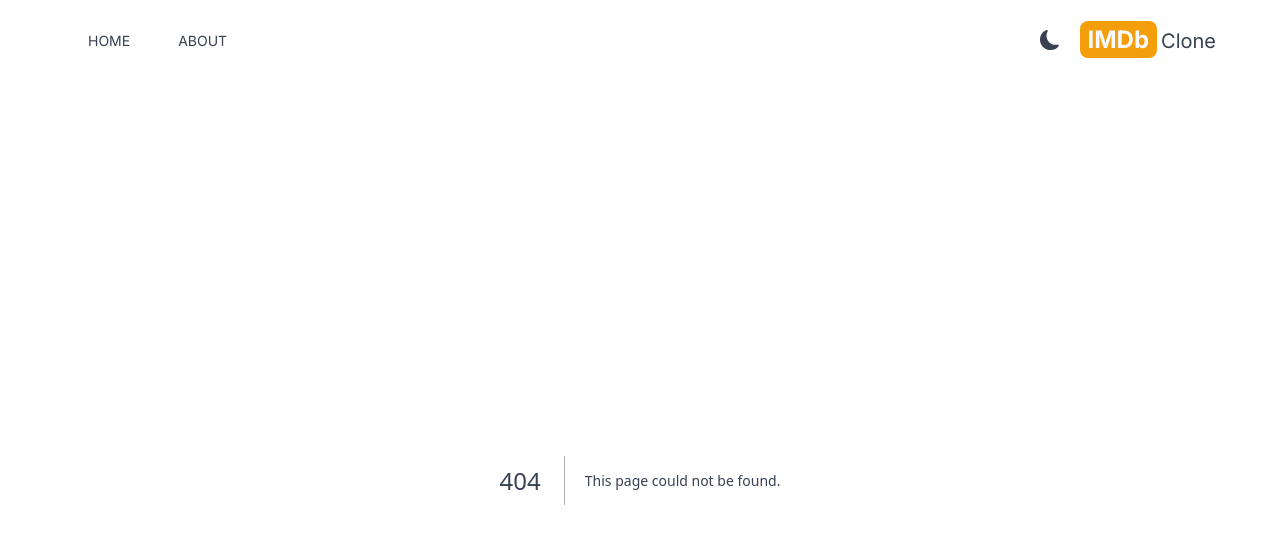
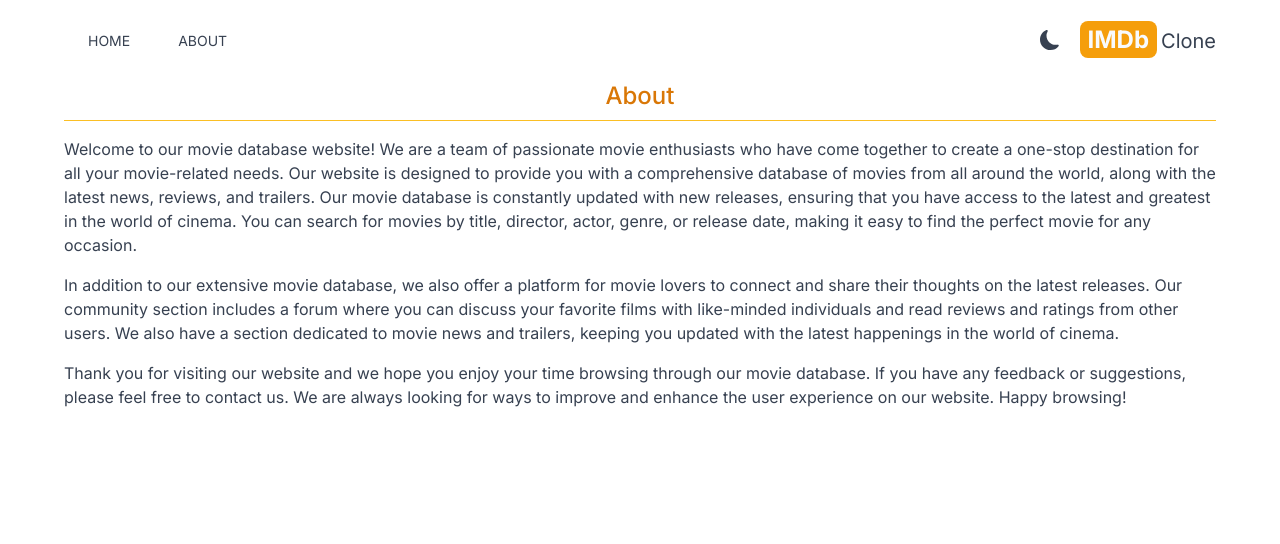
Before and after one commit to Dyraxe/imdb-clone-Next.js-13, a Next.js app: page /about in a window 1280 px wide. Before the commit this address had no page. Shown: the top 544 px of the page. Built offline with nearby package versions, Linux system fonts and the light colour scheme.

Commit message:
create the about page

```diff
--- /dev/null
+++ b/src/app/about/page.jsx
@@ -0,0 +1,38 @@
+function About() {
+  return (
+    <div className="mx-auto max-w-6xl space-y-4">
+      <h1 className="mb-4 border-b border-amber-400 pb-2 text-center text-2xl font-medium text-amber-600">
+        About
+      </h1>
+      <p>
+        Welcome to our movie database website! We are a team of passionate movie
+        enthusiasts who have come together to create a one-stop destination for
+        all your movie-related needs. Our website is designed to provide you
+        with a comprehensive database of movies from all around the world, along
+        with the latest news, reviews, and trailers. Our movie database is
+        constantly updated with new releases, ensuring that you have access to
+        the latest and greatest in the world of cinema. You can search for
+        movies by title, director, actor, genre, or release date, making it easy
+        to find the perfect movie for any occasion.
+      </p>
+      <p>
+        In addition to our extensive movie database, we also offer a platform
+        for movie lovers to connect and share their thoughts on the latest
+        releases. Our community section includes a forum where you can discuss
+        your favorite films with like-minded individuals and read reviews and
+        ratings from other users. We also have a section dedicated to movie news
+        and trailers, keeping you updated with the latest happenings in the
+        world of cinema.
+      </p>
+      <p>
+        Thank you for visiting our website and we hope you enjoy your time
+        browsing through our movie database. If you have any feedback or
+        suggestions, please feel free to contact us. We are always looking for
+        ways to improve and enhance the user experience on our website. Happy
+        browsing!
+      </p>
+    </div>
+  );
+}
+
+export default About;
```
